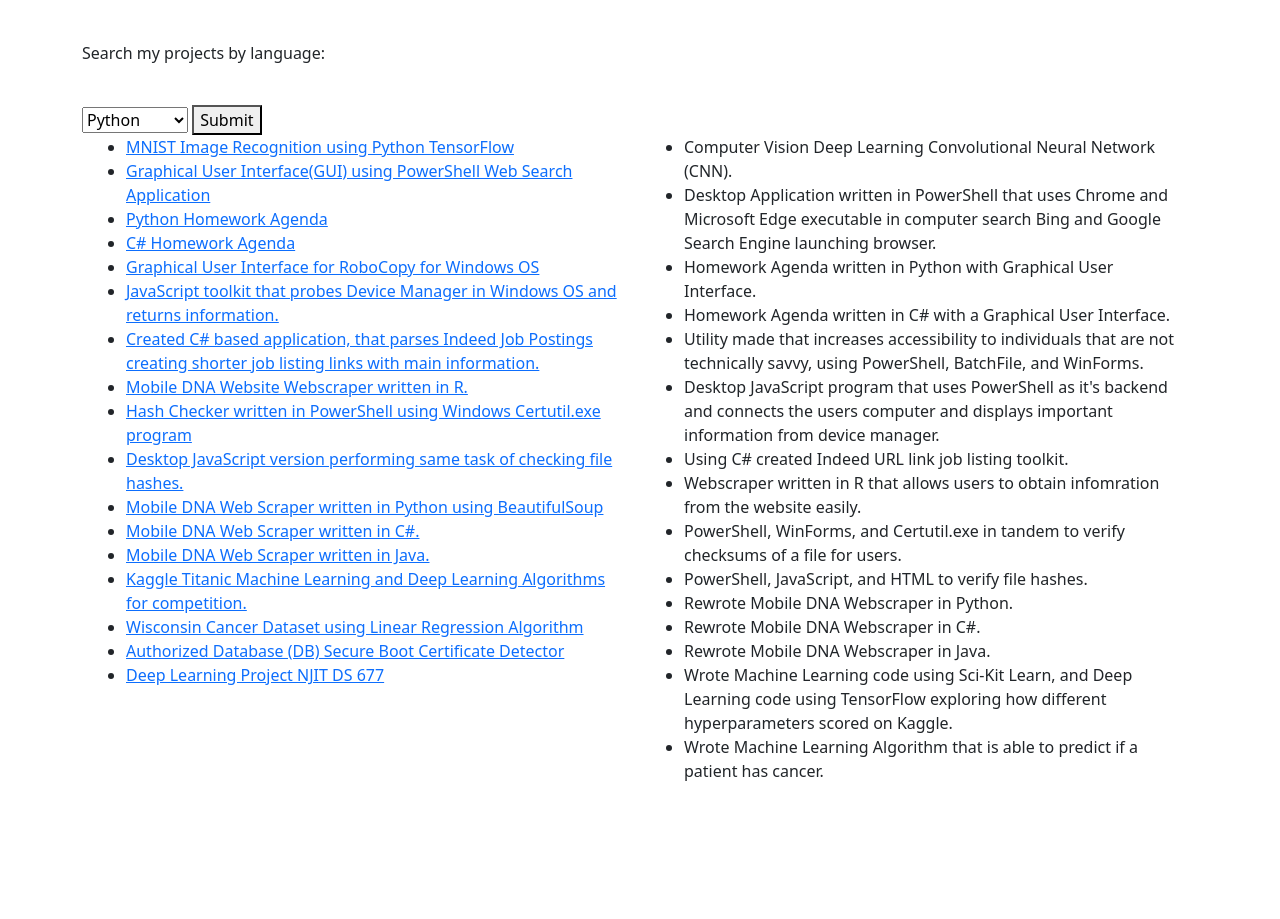
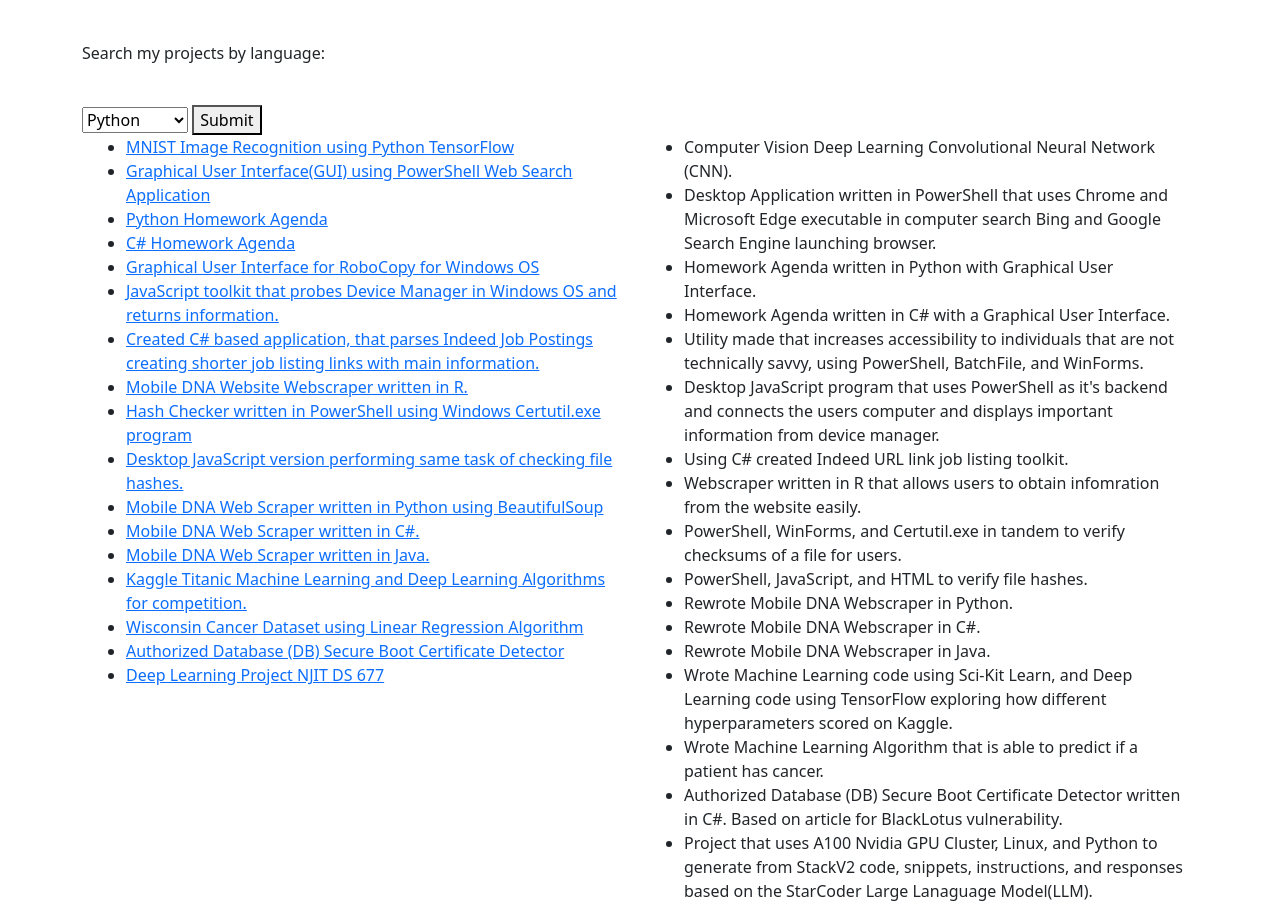
Before and after one commit to FPyC639/JosesWebpageStatic, a plain HTML site: page projects.html in a window 1280 px wide. Shown: the part 63-982 px from the top of the page. Before the commit the page ends 862 px from the top, so only its background shows below. Drawn offline with nearby package versions, Linux system fonts and the light colour scheme.

Commit message:
Modified projects.html

```diff
--- a/projects.html
+++ b/projects.html
@@ -302,6 +302,18 @@
                   Wrote Machine Learning Algorithm that is able to predict if a patient has cancer.
                 </span>
               </li>
+              <li class="nemo" id="CSharp">
+                <span>
+                    Authorized Database (DB) Secure Boot Certificate Detector written in C#. Based on article for BlackLotus
+                    vulnerability.
+                </span>
+              </li>
+              <li class="nemo" id="Python">
+                <span>
+                    Project that uses A100 Nvidia GPU Cluster, Linux, and Python to generate from StackV2 code, snippets, instructions, and responses
+                    based on the StarCoder Large Lanaguage Model(LLM).
+                </span>
+              </li>
           </ul>
       </div>
 
```
